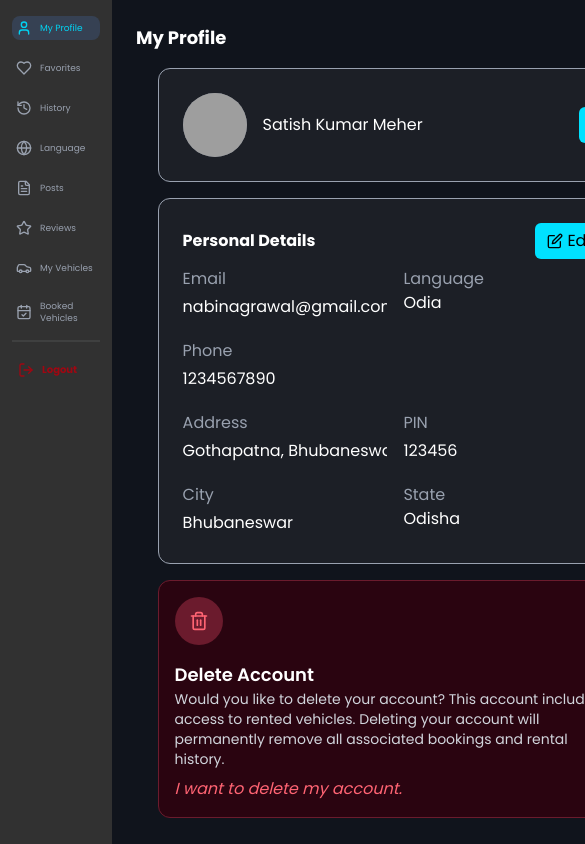
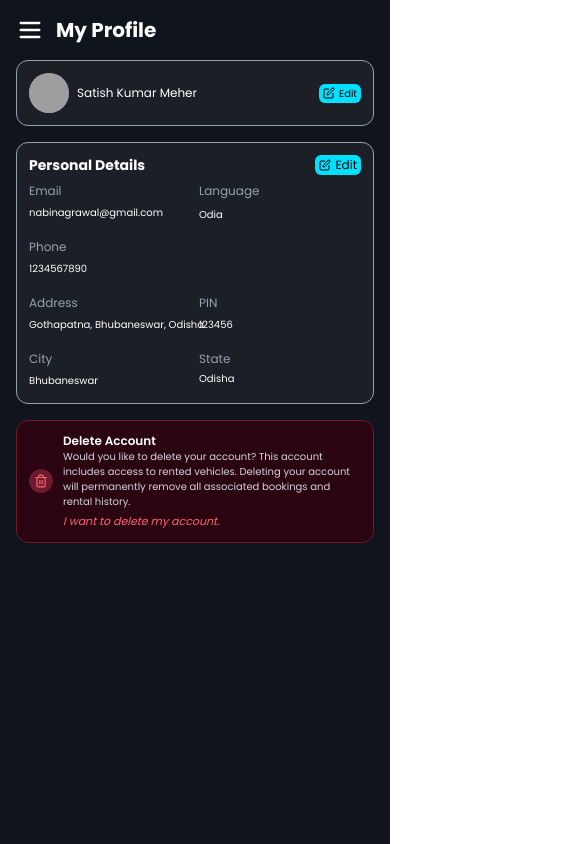
Before and after one commit to nabinagrawal64/Trip-n-Go, a React (Vite) app: page /dashboard/profile in a window 390 px wide. Shown: the top 844 px of the page, 585 px wide, since content can reach past the window. Built offline with nearby package versions, Linux system fonts and the light colour scheme; grey boxes are pictures that could not be loaded.

Commit message:
make responsive

```diff
--- a/src/components/Dashboard/Sidebar.jsx
+++ b/src/components/Dashboard/Sidebar.jsx
@@ -1,6 +1,6 @@
 import { useNavigate } from "react-router-dom";
 import { useState } from "react";
-import { User, Heart, History, Globe, FileText, Star, Car, CalendarCheck, LogOut } from "lucide-react"; // Importing Lucide icons
+import { User, Heart, History, Globe, FileText, Star, Car, CalendarCheck, LogOut, Menu } from "lucide-react"; // Importing Lucide icons
 import { toast } from "react-toastify";
 
 const menuItems = [
@@ -17,49 +17,66 @@ const menuItems = [
 const Sidebar = () => {
     const navigate = useNavigate();
     const [activeItem, setActiveItem] = useState(menuItems[0].to); // Default to 'profile'
+    const [isSidebarOpen, setIsSidebarOpen] = useState(false);
 
     const handleNavigation = (path) => {
         setActiveItem(path);
-        if(path === "language"){
-            return;
-        }
+        if(path === "language") return;
         navigate(`/dashboard/${path}`);
+        setIsSidebarOpen(false);
     };
 
     return (
         <div className="flex min-h-screen bg-[#313131] text-white">
+
+            <button
+                className="absolute top-4 left-4 z-50 text-white sm:hidden"
+                onClick={() => setIsSidebarOpen(!isSidebarOpen)}
+            >
+                {isSidebarOpen ? "" : <Menu size={28} />}
+            </button>
+
             {/* Sidebar */}
-            <aside className="lg:w-64 sm:w-52 w-28 lg:text-base sm:text-sm text-xs space-y-3 bg-[#313131] lg:px-5 lg:py-8 sm:px-4 sm:py-6 px-3 py-4">
+            <aside className={`lg:w-64 w-52 lg:text-base sm:text-sm text-xs space-y-3 bg-[#313131] lg:px-5 lg:py-8 px-4 py-6 fixed sm:relative top-0 left-0 h-full transition-transform duration-300 ease-in-out z-40 ${isSidebarOpen ? "translate-x-0" : "-translate-x-full sm:translate-x-0"}`}>
                 <ul className="space-y-4">
                     {menuItems.map((item) => (
                         <li
                             key={item.name}
                             onClick={() => handleNavigation(item.to)}
-                            className={`flex items-center sm:space-x-3 space-x-1 cursor-pointer sm:px-3 px-1 sm:py-2 py-1 rounded-lg transition ${
+                            className={`flex items-center sm:space-x-3 space-x-2 cursor-pointer px-3 py-2 rounded-lg transition ${
                                 activeItem === item.to
                                     ? "text-cyan-400 bg-gray-700 "
                                     : "text-gray-400 hover:text-white"
                             }`}
                         >
                             <span>{item.icon}</span>
-                            <span className="ml-1 lg:text-base sm:text-sm text-[9px]">{item.name}</span>
+                            <span className="ml-1 lg:text-base sm:text-sm text-xs">{item.name}</span>
                         </li>
                     ))}
                 </ul>
 
                 <hr className="text-[#3F4040] border-[1.5px]" />
+
                 {/* logout button */}
                 <div
-                    className="flex items-center sm:space-x-3 space-x-1 m-auto sm:ml-0 ml-1.5 cursor-pointer text-red-800 font-bold sm:px-3 py-2 rounded-lg transition hover:bg-gray-700"
+                    className="flex items-center sm:space-x-3 space-x-1 m-auto  cursor-pointer text-red-800 font-bold px-3 py-2 rounded-lg transition hover:bg-gray-700"
                     onClick={() => {
                         navigate('/')
                         toast.success("Successfully Logged out")
                     }}
                 >
-                    <LogOut className="lg:size-6 sm:size-5 size-4 sm:mr-4 mr-2" />
-                    <span className="lg:text-base sm:text-sm text-[10px]">Logout</span>
+                    <LogOut className="lg:size-6 sm:size-5 size-4.5 sm:mr-4 mr-3" />
+                    <span className="lg:text-base sm:text-sm text-xs">Logout</span>
                 </div>
             </aside>
+
+            {/* Overlay for mobile sidebar */}
+            {isSidebarOpen && (
+                <div
+                    className="fixed inset-0 bg-black/70 bg-opacity-50 sm:hidden"
+                    onClick={() => setIsSidebarOpen(false)}
+                ></div>
+            )}
         </div>
     );
 };
--- a/src/components/Dashboard/user/Posts.jsx
+++ b/src/components/Dashboard/user/Posts.jsx
@@ -81,8 +81,8 @@ const Posts = () => {
     const [selectedPost, setSelectedPost] = useState(null);
 
     return (
-        <div className="text-white min-h-screen p-6">
-            <h2 className="lg:text-2xl sm:text-xl mb-5 text-lg mx-auto font-bold">Posts</h2>
+        <div className="text-white min-h-screen sm:p-6 p-4">
+            <h2 className="lg:text-2xl text-xl mb-5 mx-auto font-bold sm:ml-0 ml-10">Posts</h2>
             <div className="grid md:grid-cols-3 grid-cols-2 md:gap-5 gap-3">
                 {posts.map((post) => (
                     <div key={post.id} className="relative group">
--- a/src/components/Dashboard/user/Profile.jsx
+++ b/src/components/Dashboard/user/Profile.jsx
@@ -94,14 +94,14 @@ const UserProfile = () => {
     };
 
     return (
-        <div className="text-white min-h-screen p-6">
-            <h2 className="lg:text-2xl sm:text-xl text-lg mx-auto font-bold">My Profile</h2>
+        <div className="text-white sm:p-6 p-4">
+            <h2 className="lg:text-2xl text-xl mx-auto font-bold sm:ml-0 ml-10">My Profile</h2>
 
             {/* Profile Section */}
-            <div className="bg-[#1c1f26] border mx-auto max-w-11/12 border-gray-400 p-6 rounded-xl mt-4 flex justify-between items-center">
-                <div className="flex items-center gap-4">
+            <div className="bg-[#1c1f26] border mx-auto border-gray-400 sm:p-6 p-3 rounded-xl mt-4 flex justify-between items-center">
+                <div className="flex items-center sm:gap-4 gap-2">
                     {/* Profile photo */}
-                    <div className="w-16 h-16 rounded-full bg-gray-500 relative overflow-hidden">
+                    <div className="lg:size-16 sm:size-12 size-10 rounded-full bg-gray-500 relative overflow-hidden">
                         <img
                             src={tempData.profilePicture || "https://ui-avatars.com/api/?name=Satish+Meher&background=0000&color=fff&rounded=true"}
                             alt="Profile"
@@ -142,7 +142,7 @@ const UserProfile = () => {
                         value={tempData.name}
                         onChange={handleInputChange}
                         readOnly={!isEditingProfile}
-                        className="bg-transparent py-1 rounded-md outline-none"
+                        className="bg-transparent w-fit py-1 lg:text-lg sm:text-sm text-xs rounded-md outline-none"
                     />
                 </div>
 
@@ -151,13 +151,13 @@ const UserProfile = () => {
                     <div className="flex gap-2">
                         <button
                             onClick={handleProfileDiscard}
-                            className="px-3 py-1.5 cursor-pointer rounded-md border border-gray-400 hover:border-[#00E1FF] transition-all duration-200 "
+                            className="lg:px-3 sm:px-2 px-1 lg:py-1.5 sm:py-1 p-0.5 lg:text-base sm:text-sm text-xs cursor-pointer rounded-md border border-gray-400 hover:border-[#00E1FF] transition-all duration-200 "
                         >
                             Discard
                         </button>
                         <button
                             onClick={handleProfileSave}
-                            className="px-3 py-1.5 cursor-pointer text-black rounded-md bg-[#00E1FF]"
+                            className="lg:px-3 sm:px-2 px-1 lg:py-1.5 sm:py-1 p-0.5 lg:text-base sm:text-sm text-xs cursor-pointer text-black rounded-md bg-[#00E1FF]"
                         >
                             Save
                         </button>
@@ -165,30 +165,31 @@ const UserProfile = () => {
                 ) : (
                     <button
                         onClick={handleProfileEdit}
-                        className="px-3 py-1.5 cursor-pointer flex items-center gap-1 text-black rounded-md bg-[#00E1FF]"
+                        className="lg:px-3 sm:px-2 px-1 lg:py-1.5 sm:py-1 p-0.5 lg:text-base sm:text-sm text-[10px] cursor-pointer flex items-center gap-1 text-black rounded-md bg-[#00E1FF]"
                     >
-                        <FiEdit className="size-4 flex " /> <span>Edit</span>
+                        <FiEdit className="sm:size-4 size-3 flex " /> <span>Edit</span>
                     </button>
                 )}
             </div>
 
             {/* Personal Details Section */}
-            <div className="bg-[#1c1f26] border mx-auto max-w-11/12 border-gray-400 p-6 rounded-xl mt-4">
+            <div className="bg-[#1c1f26] border mx-auto border-gray-400 sm:p-6 p-3 rounded-xl mt-4">
+                {/* top section */}
                 <div className="flex justify-between items-center">
-                    <h3 className="font-bold">Personal Details</h3>
+                    <h3 className="font-bold lg:text-xl sm:text-lg text-sm ">Personal Details</h3>
 
                     {/* Edit/Save/Discard Buttons */}
                     {isEditingDetails ? (
                         <div className="flex gap-2 ">
                             <button
                                 onClick={handleDetailsDiscard}
-                                className="px-3 py-1.5 cursor-pointer rounded-md border border-gray-400 hover:border-[#00E1FF] transition-all duration-200 "
+                                className="lg:px-3 sm:px-2 px-1 lg:py-1.5 sm:py-1 p-0.5 lg:text-base sm:text-sm text-xs cursor-pointer rounded-md border border-gray-400 hover:border-[#00E1FF] transition-all duration-200 "
                             >
                                 Discard
                             </button>
                             <button
                                 onClick={handleDetailsSave}
-                                className="px-3 py-1.5 cursor-pointer text-black rounded-md bg-[#00E1FF]"
+                                className="lg:px-3 sm:px-2 px-1 lg:py-1.5 sm:py-1 p-0.5 lg:text-base sm:text-sm text-xs cursor-pointer text-black rounded-md bg-[#00E1FF]"
                             >
                                 Save
                             </button>
@@ -196,18 +197,18 @@ const UserProfile = () => {
                     ) : (
                         <button
                             onClick={handleDetailsEdit}
-                            className="px-3 py-1.5 cursor-pointer flex items-center gap-1 text-black rounded-md bg-[#00E1FF]"
+                            className="lg:px-3 sm:px-2 px-1 lg:py-1.5 sm:py-1 p-0.5 lg:text-base sm:text-sm text-xs cursor-pointer flex items-center gap-1 text-black rounded-md bg-[#00E1FF]"
                         >
-                            <FiEdit className="size-4 flex " /> <span>Edit</span>
+                            <FiEdit className="sm:size-4 size-3 flex " /> <span>Edit</span>
                         </button>
                     )}
                 </div>
 
                 {/* Details */}
-                <div className="grid grid-cols-2 gap-4 mt-2">
+                <div className="grid grid-cols-2 gap-y-4 sm:gap-x-24 gap-x-2 mt-2">
                     {/* Email */}
                     <div>
-                        <p className="text-gray-400">Email</p>
+                        <p className="text-gray-400 lg:text-base sm:text-sm text-xs">Email</p>
                         <input
                             ref={(el) => (inputRefs.current["email"] = el)}
                             type="email"
@@ -215,19 +216,19 @@ const UserProfile = () => {
                             value={tempData.email}
                             onChange={handleInputChange}
                             readOnly={!isEditingDetails}
-                            className="bg-transparent py-1 rounded-md outline-none w-full"
+                            className="bg-transparent sm:py-1 lg:text-base sm:text-sm text-[10px] rounded-md outline-none "
                         />
                     </div>
 
                     {/* Preferred Language - Dropdown */}
                     <div>
-                        <p className="text-gray-400">Language</p>
+                        <p className="text-gray-400 lg:text-base sm:text-sm text-xs">Language</p>
                         {isEditingDetails ? (
                             <select
                                 name="language"
                                 value={tempData.language}
                                 onChange={handleInputChange}
-                                className="bg-transparent border border-gray-500 py-1 rounded-md w-auto outline-none"
+                                className="bg-transparent border lg:text-base sm:text-sm text-[10px] border-gray-500 my-1 rounded-md w-auto outline-none"
                             >
                                 <option value="English" className="bg-[#1c1f26]">
                                     English
@@ -240,13 +241,13 @@ const UserProfile = () => {
                                 </option>
                             </select>
                         ) : (
-                            <p>{userData.language}</p>
+                            <p className="lg:text-base sm:text-sm text-[10px] mt-2">{userData.language}</p>
                         )}
                     </div>
 
                     {/* Phone */}
                     <div>
-                        <p className="text-gray-400">Phone</p>
+                        <p className="text-gray-400 lg:text-base sm:text-sm text-xs">Phone</p>
                         <input
                             type="number"
                             name="phone"
@@ -258,7 +259,7 @@ const UserProfile = () => {
                                 }
                             }}
                             readOnly={!isEditingDetails}
-                            className="bg-transparent py-1 rounded-md outline-none w-full"
+                            className="bg-transparent sm:py-1 lg:text-base sm:text-sm text-[10px] rounded-md outline-none w-full"
                             maxLength={10}
                         />
                     </div>
@@ -267,20 +268,20 @@ const UserProfile = () => {
 
                     {/* Address */}
                     <div>
-                        <p className="text-gray-400">Address</p>
+                        <p className="text-gray-400 lg:text-base sm:text-sm text-xs">Address</p>
                         <input
                             type="text"
                             name="address"
                             value={tempData.address}
                             onChange={handleInputChange}
                             readOnly={!isEditingDetails}
-                            className="bg-transparent py-1 rounded-md outline-none w-full"
+                            className="bg-transparent sm:py-1 lg:text-base sm:text-sm text-[10px] rounded-md outline-none "
                         />
                     </div>
 
                     {/* PIN */}
                     <div>
-                        <p className="text-gray-400">PIN</p>
+                        <p className="text-gray-400 lg:text-base sm:text-sm text-xs">PIN</p>
                         <input
                             type="number"
                             name="pin"
@@ -292,27 +293,27 @@ const UserProfile = () => {
                                 }
                             }}
                             readOnly={!isEditingDetails}
-                            className="bg-transparent py-1 rounded-md outline-none w-full"
+                            className="bg-transparent sm:py-1 lg:text-base sm:text-sm text-[10px] rounded-md outline-none w-full"
                             maxLength={6}
                         />
                     </div>
 
                     {/* City */}
                     <div>
-                        <p className="text-gray-400">City</p>
+                        <p className="text-gray-400 lg:text-base sm:text-sm text-xs">City</p>
                         <input
                             type="text"
                             name="city"
                             value={tempData.city}
                             onChange={handleInputChange}
                             readOnly={!isEditingDetails}
-                            className="bg-transparent py-1 rounded-md outline-none w-full"
+                            className="bg-transparent sm:py-1 lg:text-base sm:text-sm text-[10px] rounded-md outline-none w-full"
                         />
                     </div>
 
                     {/* State */}
                     <div>
-                        <p className="text-gray-400">State</p>
+                        <p className="text-gray-400 lg:text-base sm:text-sm text-xs">State</p>
                         {isEditingDetails ? (
                             <select
                                 name="state"
@@ -321,7 +322,7 @@ const UserProfile = () => {
                                     handleInputChange(e);
                                     e.target.blur();
                                 }}
-                                className="bg-transparent border border-gray-500 py-1 rounded-md w-auto outline-none"
+                                className="bg-transparent border lg:text-base sm:text-sm text-[10px] border-gray-500 my-1 w-fit rounded-md outline-none"
                                 size={1}
                                 onClick={(e) => e.target.size = 5}
                                 onBlur={(e) => e.target.size = 1}
@@ -359,34 +360,35 @@ const UserProfile = () => {
                                     <option
                                         key={state}
                                         value={state}
-                                        className="bg-[#1c1f26] "
+                                        className="bg-[#1c1f26] lg:text-base sm:text-sm text-[10px]"
                                     >
                                         {state}
                                     </option>
                                 ))}
                             </select>
                         ) : (
-                            <p>{userData.state}</p>
+                            <p className="lg:text-base sm:text-sm text-[10px] my-1">{userData.state}</p>
                         )}
                     </div>
                 </div>
             </div>
 
-            <div className="bg-[#2a0410] border mx-auto max-w-11/12 border-[#6b1b2d] mt-4 p-4 sm:p-6 rounded-xl flex flex-col sm:flex-row items-start sm:items-center gap-4">
+            {/* Delete Account */}
+            <div className="bg-[#2a0410] border mx-auto border-[#6b1b2d] mt-4 sm:p-6 p-3 rounded-xl flex items-center sm:gap-4 gap-2.5">
                 {/* Trash Icon */}
-                <div className="w-12 h-12 flex items-center justify-center bg-[#6b1b2d] rounded-full shrink-0">
-                    <FiTrash2 className="text-[#ff6473] text-xl" />
+                <div className="lg:size-12 sm:size-8 size-6 flex items-center justify-center bg-[#6b1b2d] rounded-full shrink-0">
+                    <FiTrash2 className="text-[#ff6473] lg:text-xl sm:text-lg text-sm" />
                 </div>
 
                 {/* Content */}
                 <div className="flex-1">
-                    <h2 className="text-lg font-semibold text-white">Delete Account</h2>
-                    <p className="text-gray-300 text-sm">
+                    <h2 className="lg:text-lg sm:text-sm text-xs font-semibold text-white">Delete Account</h2>
+                    <p className="text-gray-300 lg:text-sm sm:text-xs text-[10px]">
                         Would you like to delete your account? <br className="hidden sm:block" />
                         This account includes access to rented vehicles. Deleting your account will permanently remove all associated bookings and rental history.
                     </p>
                     <p
-                        className="text-[#ff6473] italic cursor-pointer mt-2 hover:underline"
+                        className="text-[#ff6473] lg:text-base sm:text-[13px] text-[11px] italic cursor-pointer lg:mt-2 mt-1 hover:underline"
                         onClick={() => setIsModalOpen(true)}
                     >
                         I want to delete my account.
```
Also changed, not shown: src/components/Dashboard/user/Favorites.jsx (+18 -18 lines).
